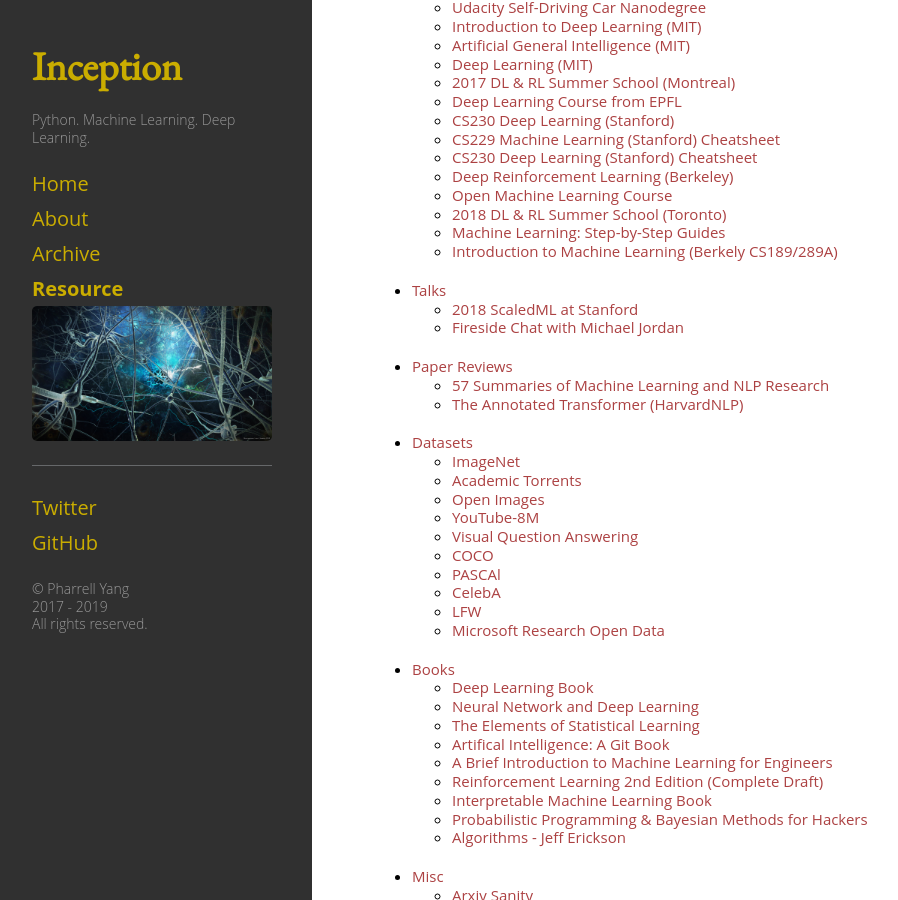
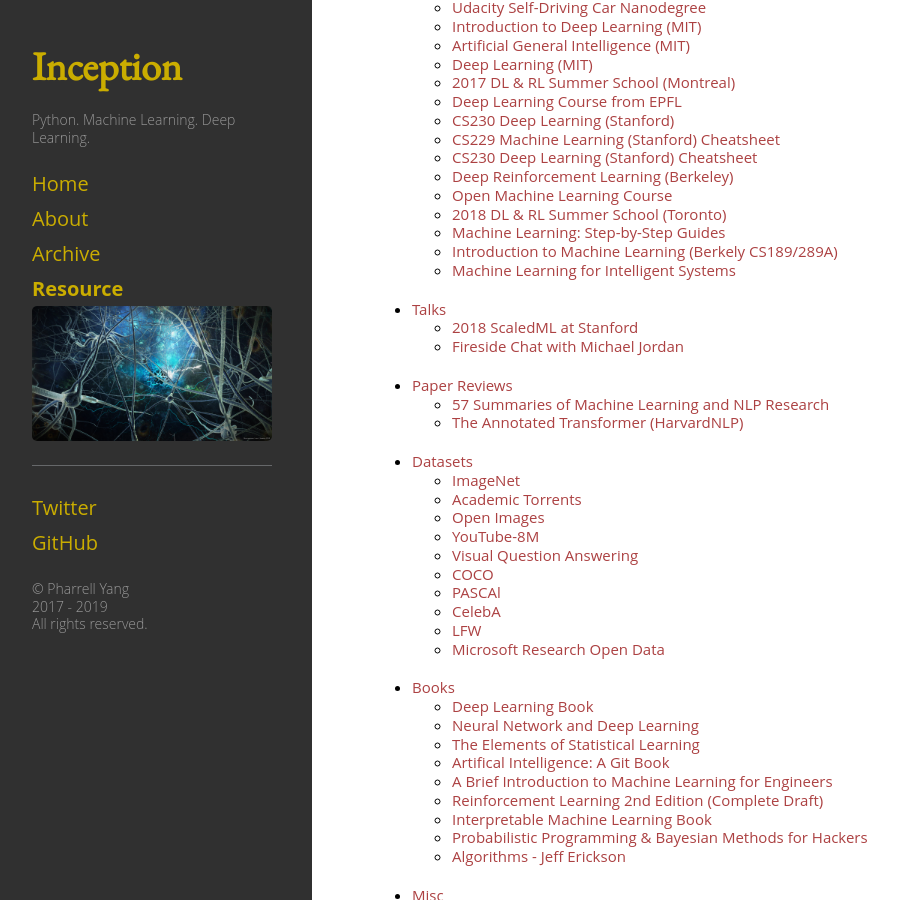
Before and after one commit to pharrellyhy/pharrellyhy.github.io.bakcup, a Jekyll site: the page built from resource.md, in a window 1280 px wide and 900 px high, scrolled down 2562 px. Shown: the whole window, without its empty margins (8-906 px from the left). Built offline with Jekyll 4.4.1, drawn with Linux system fonts in a browser that asks for light colours.

Commit message:
updates resource

```diff
--- a/_data/nav.yml
+++ b/_data/nav.yml
@@ -411,6 +411,9 @@
     - title: "Introduction to Machine Learning (Berkely CS189/289A)"
       url: "https://people.eecs.berkeley.edu/~jrs/189/"
 
+    - title: "Machine Learning for Intelligent Systems"
+      url: "http://www.cs.cornell.edu/courses/cs4780/2018fa/"
+
 
 - title: "Talks"
   sublinks:
```
